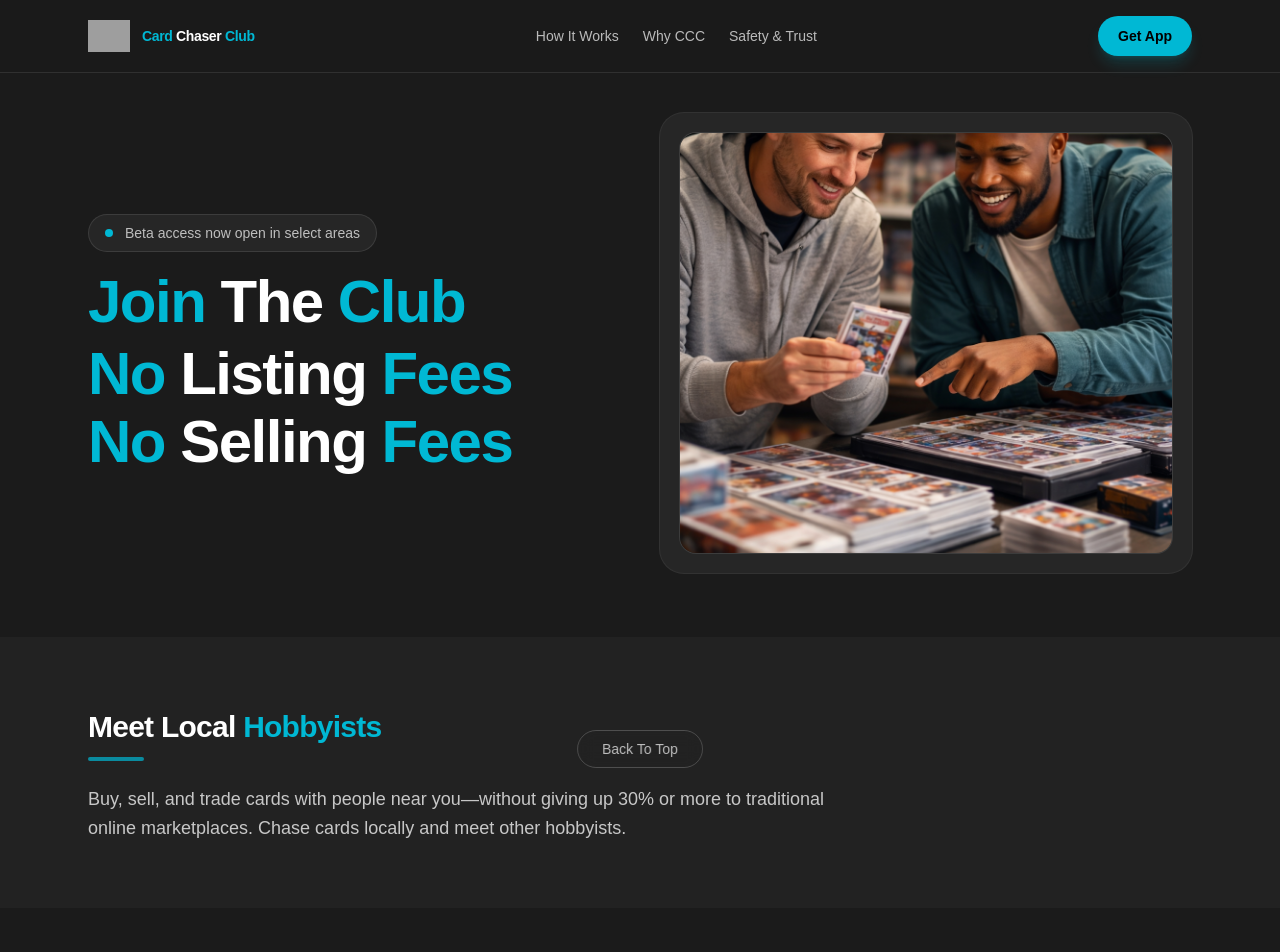
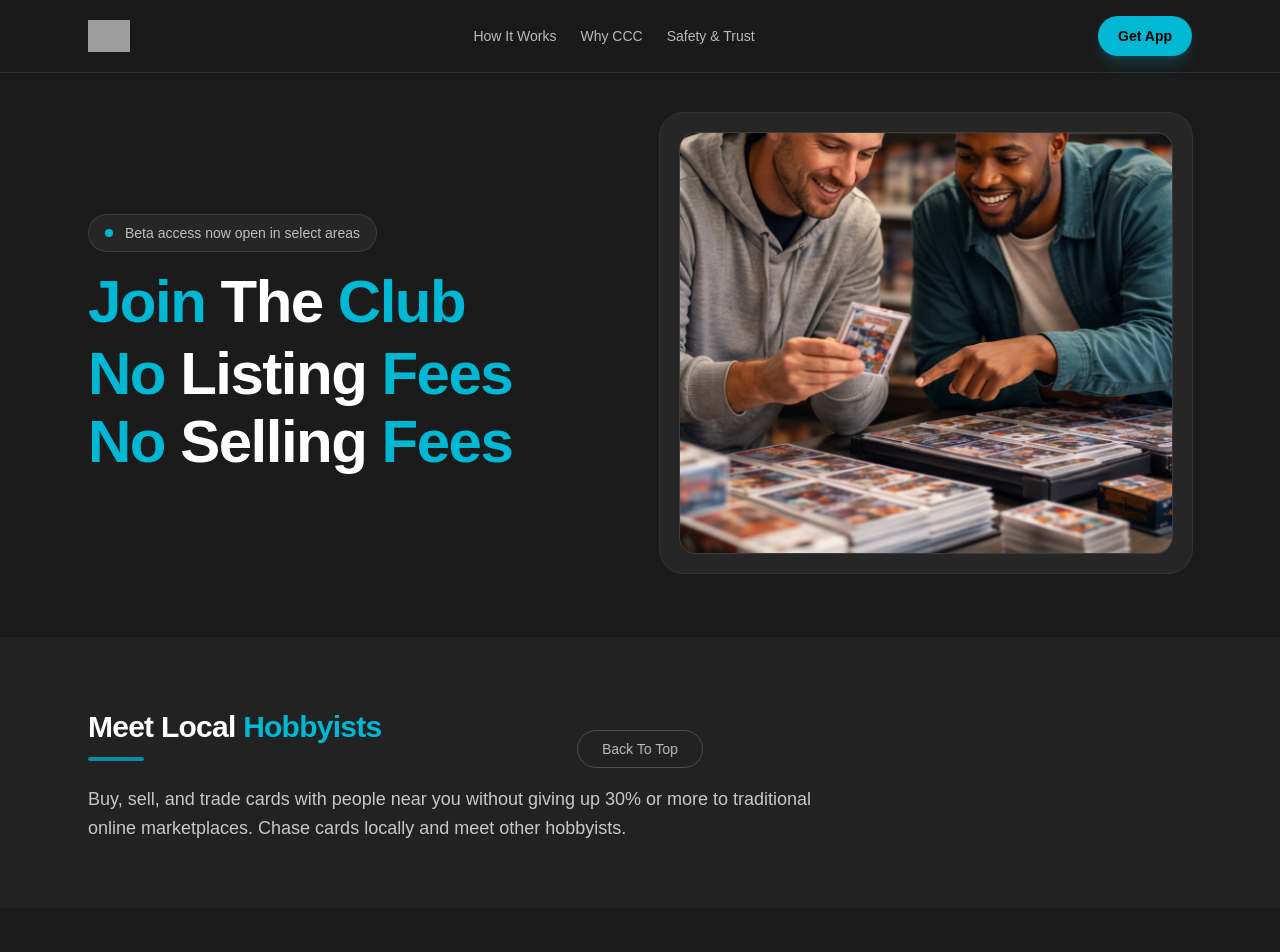
Before and after one commit to cardchaserclub/cardchaserclub-landing, a Next.js app: page / in a window 1280 px wide. Shown: the top 952 px of the page. Built offline with nearby package versions, Linux system fonts and the light colour scheme; grey boxes are pictures that could not be loaded.

Commit message:
Update landing page layout

```diff
--- a/app/page.tsx
+++ b/app/page.tsx
@@ -53,20 +53,15 @@ export default function Home() {
       {/* Header */}
       <header className="sticky top-0 z-50 border-b border-white/10 bg-[#1B1B1B]/80 backdrop-blur">
         <div className="mx-auto flex max-w-6xl items-center justify-between px-6 py-4">
+          {/* UPDATED: Logo only (removed words) */}
           <div className="flex items-center gap-3">
             <Image
-              src="/logo.png"
+              src="/logo.svg"
               alt="Card Chaser Club"
               width={42}
               height={42}
               priority
             />
-            <div className="leading-tight">
-              <div className="text-sm font-semibold tracking-tight text-white">
-                <span className="text-[#00B8D4]">Card</span> Chaser{" "}
-                <span className="text-[#00B8D4]">Club</span>
-              </div>
-            </div>
           </div>
 
           <nav className="hidden items-center gap-6 md:flex">
@@ -148,7 +143,7 @@ export default function Home() {
           <div className="mt-3 h-1 w-14 rounded-full bg-[#00B8D4]/70" />
 
           <p className="mt-6 max-w-3xl text-base leading-relaxed text-white/75 md:text-lg">
-            Buy, sell, and trade cards with people near you—without giving up 30%
+            Buy, sell, and trade cards with people near you without giving up 30%
             or more to traditional online marketplaces. Chase cards locally and
             meet other hobbyists.
           </p>
```
